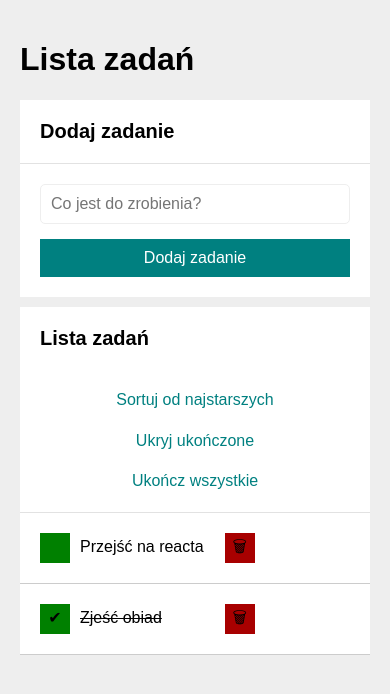
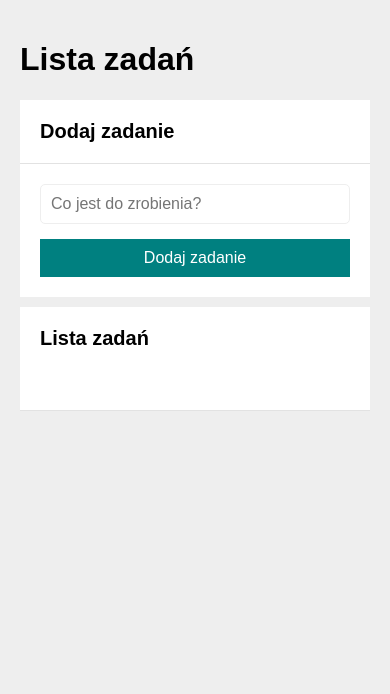
Before and after one commit to mikolajgraczyk/todo-list-react, a React (Create React App) app: page / in a window 390 px wide. Shown: the top 694 px of the page. Built offline with nearby package versions, Linux system fonts and the light colour scheme.

Commit message:
added buttons interactions and time task was added

```diff
--- a/src/App.js
+++ b/src/App.js
@@ -1,37 +1,67 @@
 import React, { useState } from "react";
 import Form from "./Form";
-import List from "./List";
+import Tasks from "./Tasks";
 import Buttons from "./Buttons";
 import Section from "./Section";
 import Header from "./Header";
 import Container from "./Container";
 
-
-const tasks = [
-  {
-    id: 1,
-    content: "Przejść na reacta",
-    done: false,
-  },
-  {
-    id: 2,
-    content: "Zjeść obiad",
-    done: true,
-  },
-];
-
-let sorted = false;
-
 function App() {
 
   const [hideDone, setHideDone] = useState(false);
 
-  const toggleHideDone = () => {
+  const [tasks, setTasks] = useState([]);
+
+  const hideDoneTasks = () => {
     setHideDone(hideDone => !hideDone);
   };
 
   const toggleTaskDone = (id) => {
+    setTasks(tasks => tasks.map(task => {
+      if (task.id === id) {
+        return { ...task, done: !task.done }
+      };
+      return task;
+    }));
+  };
 
+  const removeTask = (id) => {
+    setTasks(tasks => tasks.filter(task => task.id !== id));
+  };
+
+  const doneAllTasks = () => {
+    setTasks(tasks => tasks.map(task => ({ ...task, done: true })));
+  };
+
+  const addZero = (digit) => {
+    if (digit < 10) {
+      return `0${digit}`;
+    };
+    return digit;
+  };
+
+  const timeTaskAdded = () => {
+    const date = new Date();
+    const minute = addZero(date.getMinutes());
+    const hour = addZero(date.getHours());
+    return `${hour}:${minute}`;
+  };
+
+  const addNewTask = (content) => {
+    if (content === "") {
+      return;
+    };
+
+    setTasks(tasks => [
+      ...tasks,
+      {
+        content,
+        done: false,
+        time: timeTaskAdded(),
+        id: tasks.length === 0 ? 1 : tasks[tasks.length - 1].id + 1,
+      },
+    ]
+    );
   };
 
   return (
@@ -39,21 +69,26 @@ function App() {
       <Header title="Lista zadań" />
       <Section
         title="Dodaj zadanie"
-        body={<Form />}
+        body={<Form
+          addNewTask={addNewTask}
+        />}
       />
       <Section
         title="Lista zadań"
         body={
-          <List
+          <Tasks
             tasks={tasks}
             hideDone={hideDone}
+            toggleTaskDone={toggleTaskDone}
+            removeTask={removeTask}
+            timeTaskAdded={timeTaskAdded}
           />}
         extraHeaderContent={
           <Buttons
             tasks={tasks}
             hideDone={hideDone}
-            sorted={sorted}
-            toggleHideDone={toggleHideDone}
+            hideDoneTasks={hideDoneTasks}
+            doneAllTasks={doneAllTasks}
           />}
       />
     </Container>
--- a/src/Buttons/index.js
+++ b/src/Buttons/index.js
@@ -1,23 +1,24 @@
 import "./style.css";
 
-const Buttons = (props) => (
-    <div className="section__taskButtons">
-        <button className={`section__taskButtons--button ${props.tasks.length === 0 ? "hidden" : ""}`}>
-            {props.sorted === false ? "Sortuj od najstarszych" : "Sortuj od najnowszych"}
-        </button>
+const Buttons = ({ tasks, hideDone, hideDoneTasks, doneAllTasks}) => {
+    return (
+        <div className="buttons">
+            <button
+                className={`buttons__button ${tasks.length === 0 ? "hidden" : ""}`}
+                onClick={hideDoneTasks}
+            >
+                {hideDone ? "Pokaż ukończone" : "Ukryj ukończone"}
+            </button >
 
             <button
-            className={`section__taskButtons--button ${props.tasks.length === 0 ? "hidden" : ""}`}
-            onClick={props.toggleHideDone}
+                className={`buttons__button ${tasks.length === 0 ? "hidden" : ""}`}
+                onClick={doneAllTasks}
+                disabled={tasks.every(({ done }) => done)}
             >
-            {props.hideDone === true ? "Pokaż ukończone" : "Ukryj ukończone"}
-        </button >
-
-        <button className={`section__taskButtons--button ${props.tasks.length === 0 ? "hidden" : ""}`}
-            disabled={props.tasks.every(({ done }) => done)}>
                 Ukończ wszystkie
             </button >
         </div>
     );
+};
 
 export default Buttons;
--- a/src/Buttons/style.css
+++ b/src/Buttons/style.css
@@ -1,4 +1,4 @@
-.section__taskButtons {
+.buttons {
     padding: 20px;
     margin: 0;
     display: flex;
@@ -7,23 +7,23 @@
 }
 
 @media(max-width: 767px) {
-    .section__taskButtons {
+    .buttons {
         flex-direction: column;
     }
 }
 
-.section__taskButtons--button {
+.buttons__button {
     border: none;
     background: none;
     color: teal;
     transition: 0.5s;
 }
 
-.section__taskButtons--button:hover {
+.buttons__button:hover {
     color: hsl(180, 100%, 35%);
 }
 
-.section__taskButtons--button:disabled {
+.buttons__button:disabled {
     color: gray;
 }
 
--- a/src/Form/index.js
+++ b/src/Form/index.js
@@ -1,10 +1,37 @@
+import React, { useState } from "react";
 import "./style.css";
 
-const Form = () => (
-    <form className="form">
-        <input className="form__input" placeholder="Co jest do zrobienia?" />
-        <button className="form__button">Dodaj zadanie</button>
-    </form>
-);
+const Form = ({ addNewTask }) => {
+
+    const [newTaskContent, setTaskContent] = useState("");
+
+    const onFromSubmit = (event) => {
+        event.preventDefault();
+        addNewTask(newTaskContent);
+    };
+
+    const onChange = ({ target }) => {
+        setTaskContent(newTaskContent => target.value);
+    };
+
+    return (
+        <form
+            className="form"
+            onSubmit={onFromSubmit}
+        >
+            <input
+                className="form__input"
+                placeholder="Co jest do zrobienia?"
+                value={newTaskContent}
+                onChange={onChange}
+            />
+            <button
+                className="form__button"
+            >
+                Dodaj zadanie
+            </button>
+        </form>
+    );
+};
 
 export default Form;
--- a/src/List/index.js
+++ /dev/null
@@ -1,19 +0,0 @@
-import "./style.css";
-
-const List = (props) => (
-    <ul className="list">
-        {props.tasks.map(task => (
-            <li
-            key={task.id}
-            className={`${props.hideDone && task.done ? "hidden" : ""} list__element`}
-            >
-                <button className="list__button list__button--done">{task.done ? "✔" : ""}</button>
-                <span className={task.done ? "list__element--done" : ""}>
-                    {task.content}</span>
-                <button className="list__button list__button--remove">🗑</button>
-            </li>
-        ))}
-    </ul>
-);
-
-export default List;
--- a/src/Section/style.css
+++ b/src/Section/style.css
@@ -11,7 +11,7 @@
 
 .section__top {
     display: grid;
-    grid-template-columns: 1fr 2fr;
+    grid-template-columns: 1fr 1fr;
     border-bottom: 1px solid rgb(226, 226, 226);
 }
 
--- /dev/null
+++ b/src/Tasks/index.js
@@ -0,0 +1,42 @@
+import "./style.css";
+
+const Tasks = ({ tasks, hideDone, toggleTaskDone, removeTask, }) => {
+    return (
+        <ul className="list">
+            {tasks.map(task => (
+                <li
+                    key={task.id}
+                    className={`${hideDone && task.done ? "hidden" : ""} list__element`}
+                >
+                    <button
+                        className="list__button list__button--done"
+                        onClick={() => toggleTaskDone(task.id)}
+                    >
+                        {task.done ? "✔" : ""}
+                    </button>
+
+                    <span
+                        className={task.done ? "list__element--done" : ""}
+                    >
+                        {task.content}
+                    </span>
+
+                    <span
+                        className="list__time"
+                    >
+                        Dodano o godzinie {task.time}
+                    </span>
+
+                    <button
+                        className="list__button list__button--remove"
+                        onClick={() => removeTask(task.id)}
+                    >
+                        🗑
+                    </button>
+                </li>
+            ))}
+        </ul>
+    );
+};
+
+export default Tasks;
--- a/src/List/style.css
+++ b/src/Tasks/style.css
@@ -6,7 +6,7 @@
 
 .list__element {
     display: grid;
-    grid-template-columns: auto 1fr auto;
+    grid-template-columns: auto 1fr 1fr auto;
     grid-gap: 10px;
     align-items: center;
     padding: 20px;
@@ -43,6 +43,7 @@
     width: 30px;
     height: 30px;
     padding: 0;
+    color: white;
 }
 
 .hidden {
```
Lines whose indentation alone changed are shown as unchanged.
